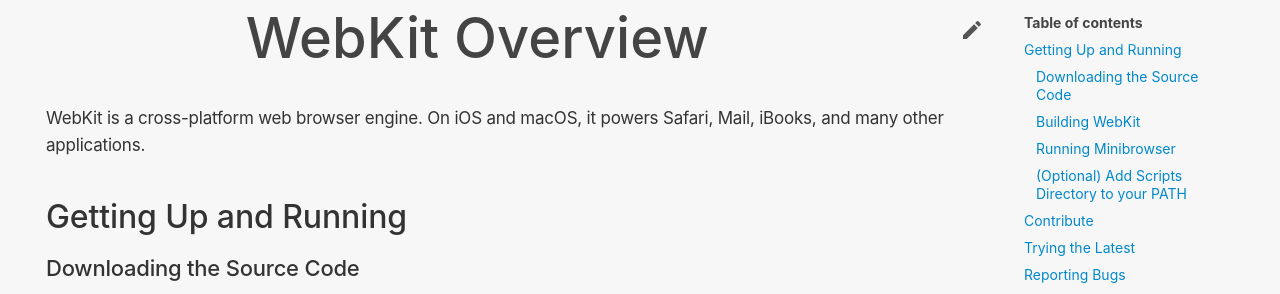
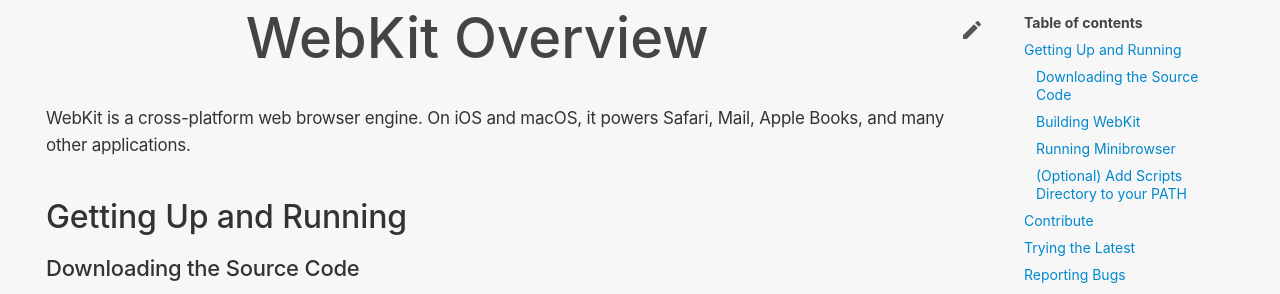
Before and after one commit to WebKit/Documentation, an MkDocs documentation site: the page built from docs/index.md, in a window 1280 px wide and 900 px high. Shown: the part 136-430 px from the top of the window. Built offline with MkDocs 1.6.1 and Material for MkDocs 9.7.7, drawn with Linux system fonts in a browser that asks for light colours; comment, search, counter and statistics services are not loaded.

Commit message:
Update iBooks to Apple Books
iBooks was renamed to Apple Books several years ago.

* docs/index.md

```diff
--- a/docs/index.md
+++ b/docs/index.md
@@ -5,7 +5,7 @@ hide:
 
 # WebKit Overview
 
-WebKit is a cross-platform web browser engine. On iOS and macOS, it powers Safari, Mail, iBooks, and many other applications.
+WebKit is a cross-platform web browser engine. On iOS and macOS, it powers Safari, Mail, Apple Books, and many other applications.
 
 ## Getting Up and Running
 
```
